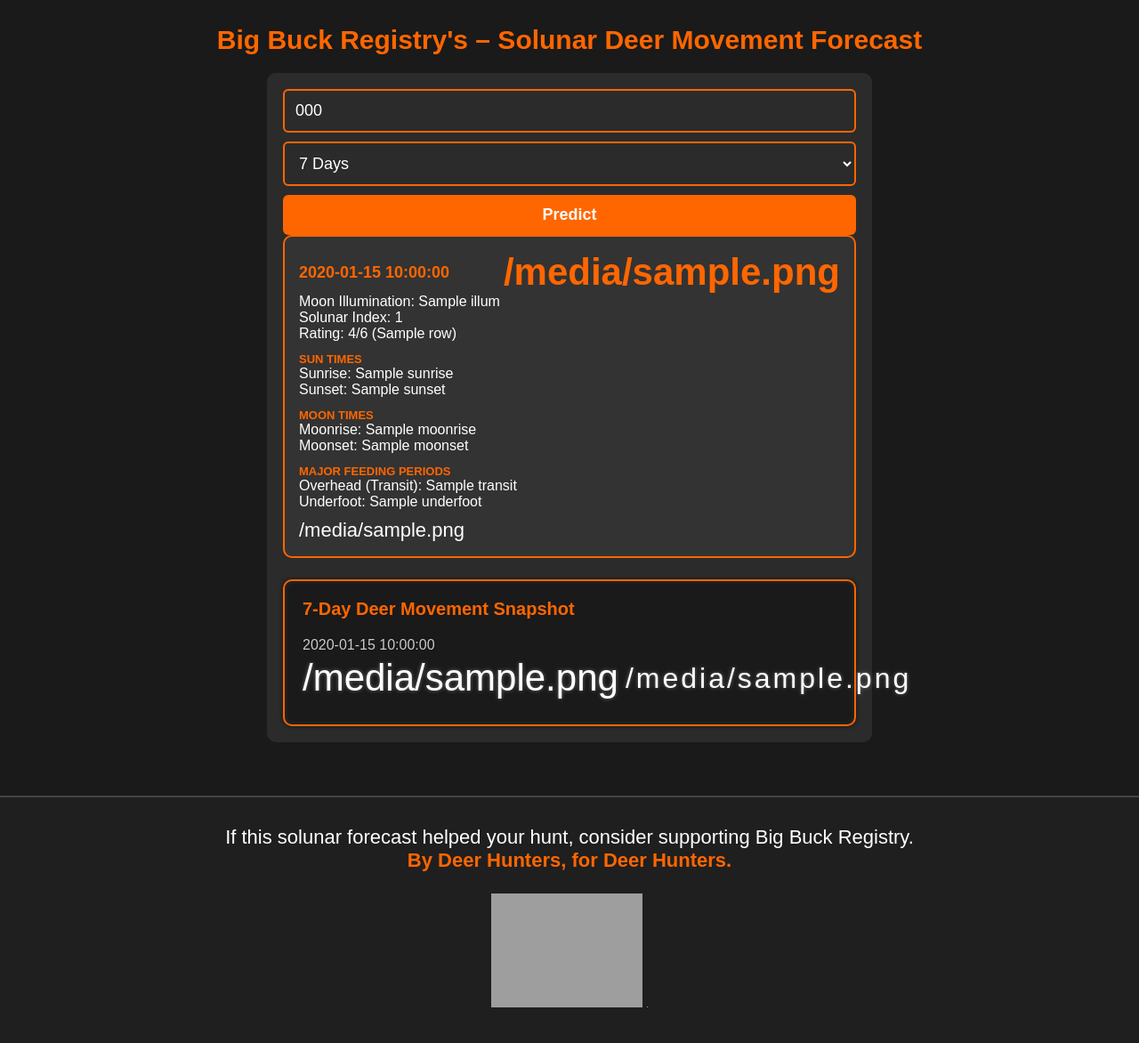
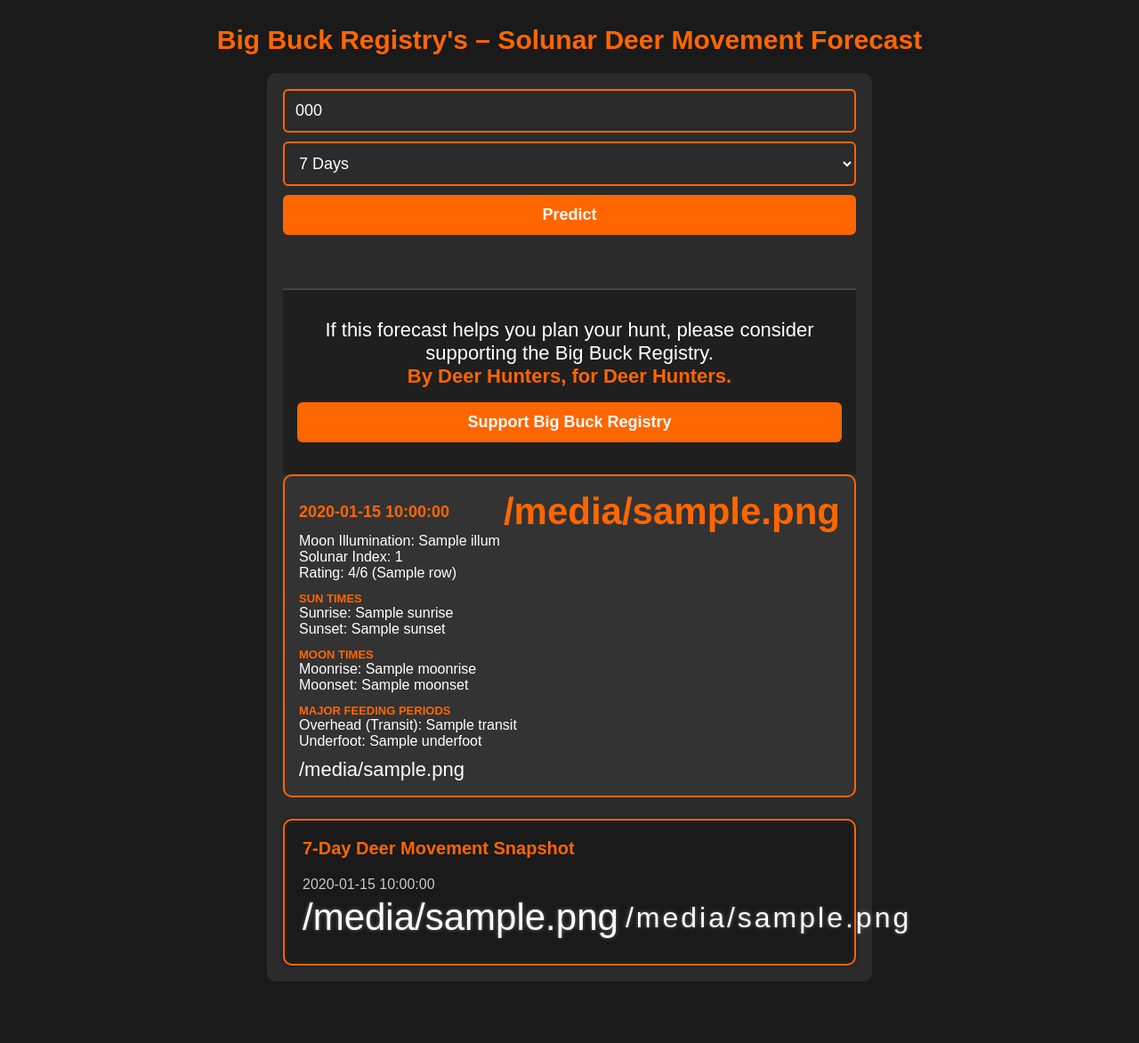
Before and after one commit to jammann342/solunar-deermove, a Flask app: template templates/index.html in a window 1280 px wide. Shown: the whole page at 89% size. After the commit the page ends 1103 px from the top, so only its background shows below. Run offline with Flask 3, Linux system fonts and the light colour scheme; the template is opened without the code that fills it: most values are stand-ins (such as "Sample title", 1, 10 or a date in 2020); grey boxes are pictures that could not be loaded.

Commit message:
Moon app: add favicon and move donate button to match DeerMove

```diff
--- a/templates/index.html
+++ b/templates/index.html
@@ -5,6 +5,12 @@
 <meta name="viewport" content="width=device-width, initial-scale=1">
 
 <title>Big Buck Registry's – Solunar Deer Movement Forecast</title>
+<!-- Favicon -->
+<link rel="icon" type="image/png" sizes="32x32"
+      href="{{ url_for('static', filename='images/favicon.png') }}">
+
+<link rel="apple-touch-icon" sizes="180x180"
+      href="{{ url_for('static', filename='images/favicon.png') }}">
 
 <style>
 .donate-footer {
@@ -218,7 +224,21 @@
 
         <button type="submit">Predict</button>
     </form>
+	{% if rows %}
+<div class="donate-footer">
+  <p>
+    If this forecast helps you plan your hunt, please consider supporting the Big Buck Registry.<br>
+    <strong>By Deer Hunters, for Deer Hunters.</strong>
+  </p>
 
+  <form action="https://www.paypal.com/donate" method="post" target="_top">
+    <input type="hidden" name="hosted_button_id" value="WFVYTVUAK3RP6" />
+    <button type="submit" class="donate-btn">
+  Support Big Buck Registry
+</button>
+  </form>
+</div>
+{% endif %}
     {% if rows %}
 
         {% for r in rows %}
@@ -271,25 +291,7 @@
     {% endif %}
 
 </div>
-{% if rows %}
-<div class="donate-footer">
-  <p>
-    If this solunar forecast helped your hunt, consider supporting Big Buck Registry.<br>
-    <strong>By Deer Hunters, for Deer Hunters.</strong>
-  </p>
 
-  <form action="https://www.paypal.com/donate" method="post" target="_top">
-    <input type="hidden" name="hosted_button_id" value="WFVYTVUAK3RP6" />
-    <input
-      type="image"
-      src="https://www.paypalobjects.com/en_US/i/btn/btn_donate_LG.gif"
-      name="submit"
-      alt="Donate with PayPal button"
-    />
-    <img alt="" src="https://www.paypal.com/en_US/i/scr/pixel.gif" width="1" height="1" />
-  </form>
-</div>
-{% endif %}
 
 
 
```
Also changed, not shown: static/images/favicon.png (added), static/images/logo.png (added).
